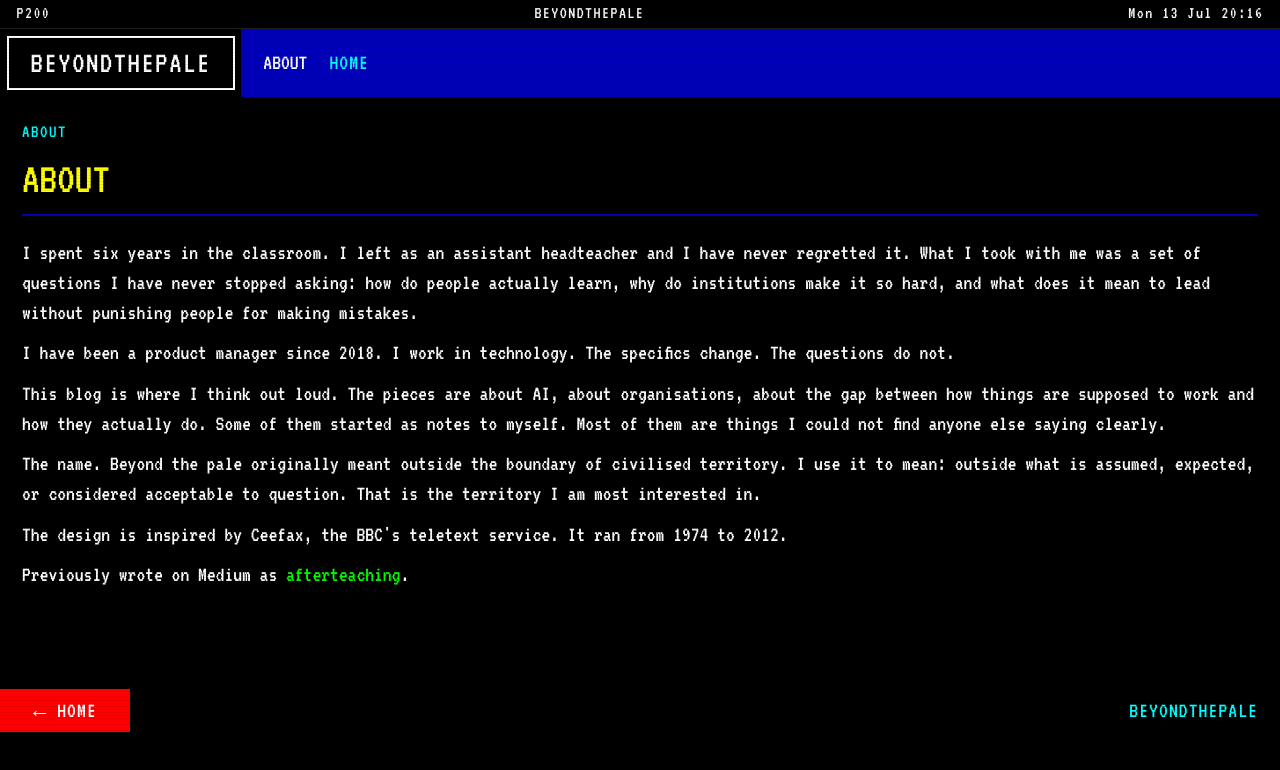
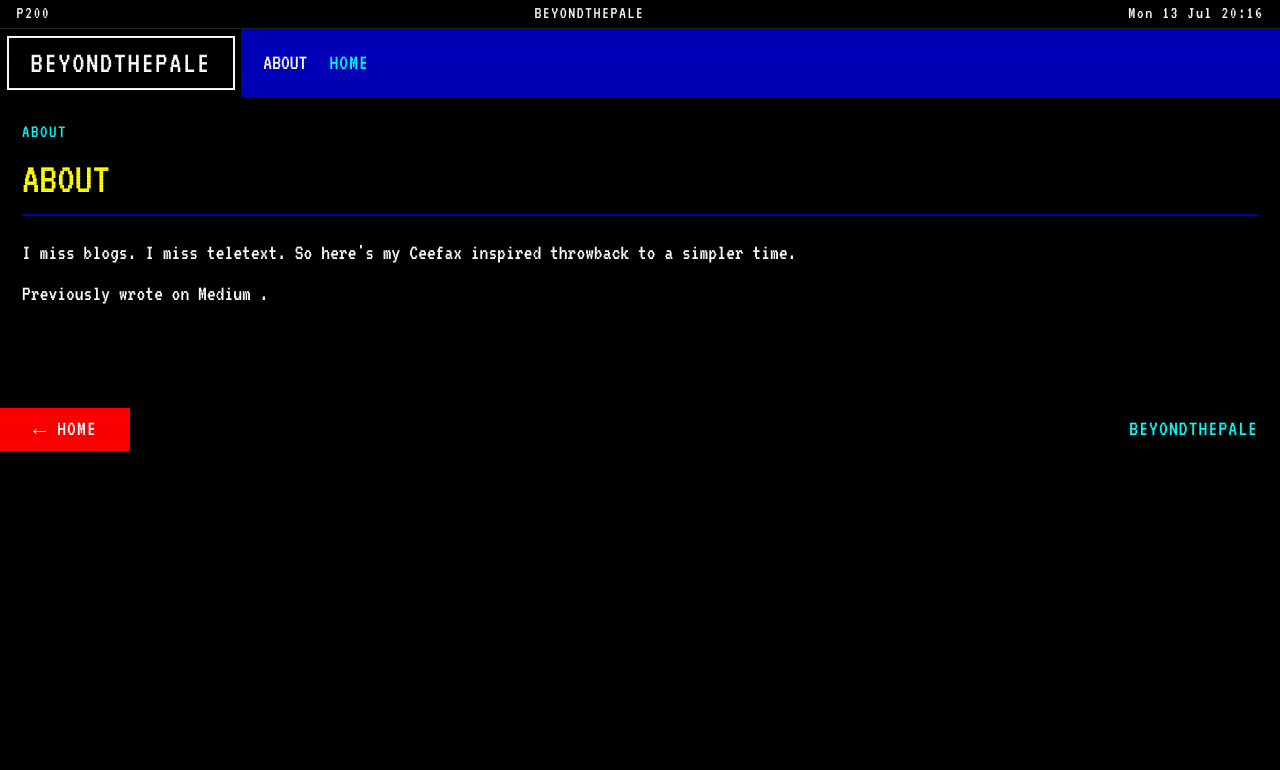
Before and after one commit to badanthem/beyondthepale, a plain HTML site: page about.html in a window 1280 px wide. Drawn offline with Linux system fonts and the light colour scheme.

Commit message:
Add files via upload

```diff
--- a/about.html
+++ b/about.html
@@ -39,17 +39,9 @@
 
       <div class="post-body">
 
-        <p>I spent six years in the classroom. I left as an assistant headteacher and I have never regretted it. What I took with me was a set of questions I have never stopped asking: how do people actually learn, why do institutions make it so hard, and what does it mean to lead without punishing people for making mistakes.</p>
+        <p>I miss blogs. I miss teletext. So here's my Ceefax inspired throwback to a simpler time.</p>
 
-        <p>I have been a product manager since 2018. I work in technology. The specifics change. The questions do not.</p>
-
-        <p>This blog is where I think out loud. The pieces are about AI, about organisations, about the gap between how things are supposed to work and how they actually do. Some of them started as notes to myself. Most of them are things I could not find anyone else saying clearly.</p>
-
-        <p>The name. Beyond the pale originally meant outside the boundary of civilised territory. I use it to mean: outside what is assumed, expected, or considered acceptable to question. That is the territory I am most interested in.</p>
-
-        <p>The design is inspired by Ceefax, the BBC's teletext service. It ran from 1974 to 2012.</p>
-
-        <p>Previously wrote on Medium as <a href="https://medium.com/@afterteaching">afterteaching</a>.</p>
+        <p>Previously wrote on Medium </a>.</p>
 
       </div>
 
```
